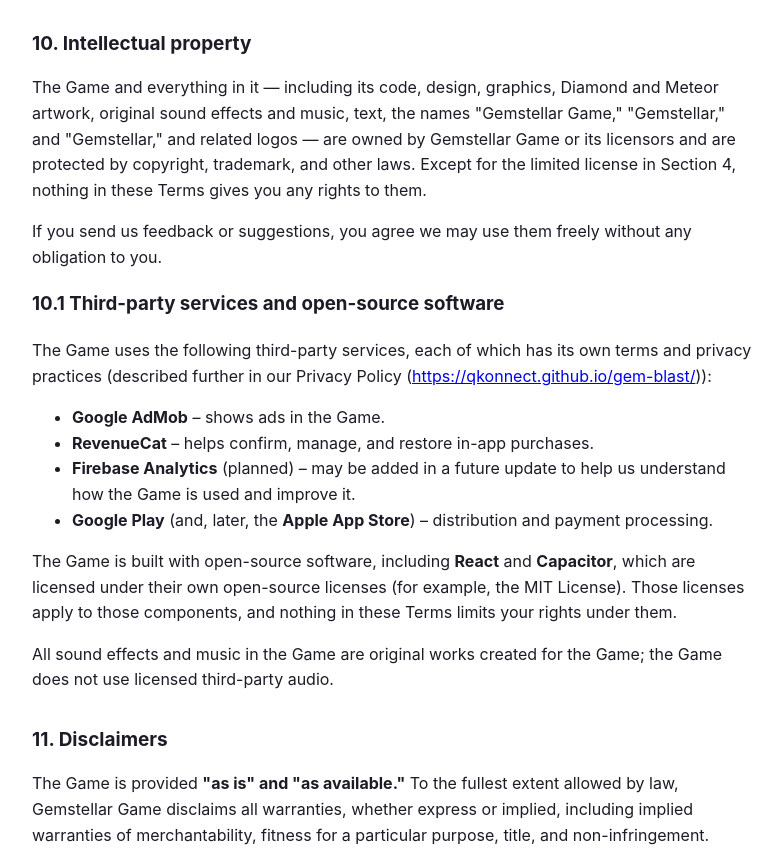
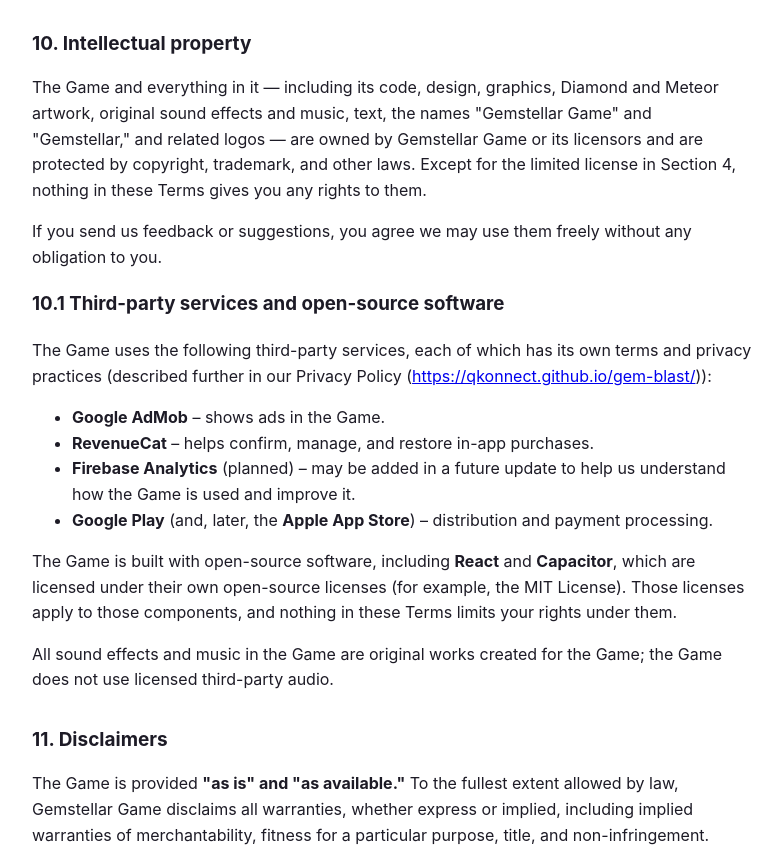
Before and after one commit to qkonnect/gem-blast, a plain HTML site: page terms.html in a window 1280 px wide. Shown: the part 4545-5406 px from the top of the page, without its empty margins (248-1030 px from the left). Drawn offline with Linux system fonts and the light colour scheme.

Commit message:
Drop the duplicate Gemstellar name from the Terms IP sentence.
Co-authored-by: qkonnect <qkonnect@users.noreply.github.com>

```diff
--- a/terms.html
+++ b/terms.html
@@ -91,7 +91,7 @@
 <li>use the Game in a way that breaks any law or the app store's rules.</li>
 </ul>
 <h2>10. Intellectual property</h2>
-<p>The Game and everything in it — including its code, design, graphics, Diamond and Meteor artwork, original sound effects and music, text, the names "Gemstellar Game," "Gemstellar," and "Gemstellar," and related logos — are owned by Gemstellar Game or its licensors and are protected by copyright, trademark, and other laws. Except for the limited license in Section 4, nothing in these Terms gives you any rights to them.</p>
+<p>The Game and everything in it — including its code, design, graphics, Diamond and Meteor artwork, original sound effects and music, text, the names "Gemstellar Game" and "Gemstellar," and related logos — are owned by Gemstellar Game or its licensors and are protected by copyright, trademark, and other laws. Except for the limited license in Section 4, nothing in these Terms gives you any rights to them.</p>
 <p>If you send us feedback or suggestions, you agree we may use them freely without any obligation to you.</p>
 <h3>10.1 Third-party services and open-source software</h3>
 <p>The Game uses the following third-party services, each of which has its own terms and privacy practices (described further in our Privacy Policy (<a href="https://qkonnect.github.io/gem-blast/">https://qkonnect.github.io/gem-blast/</a>)):</p>
```
